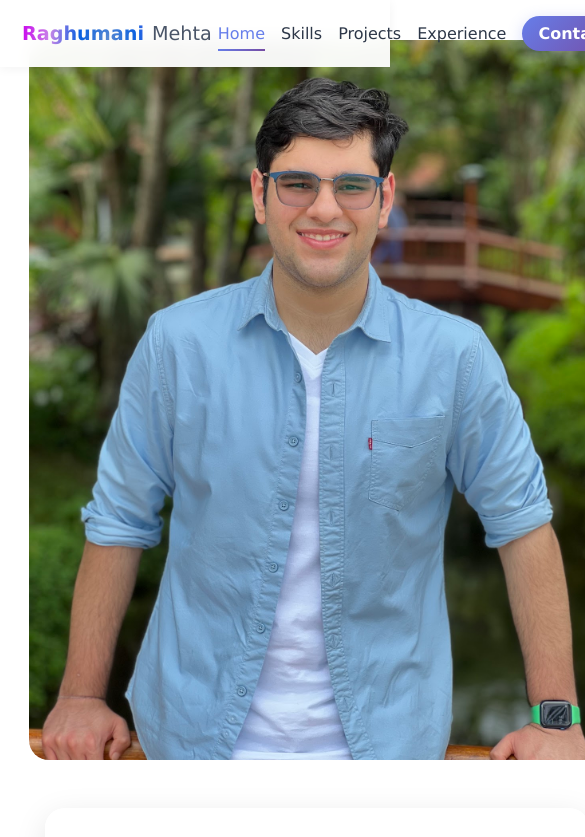
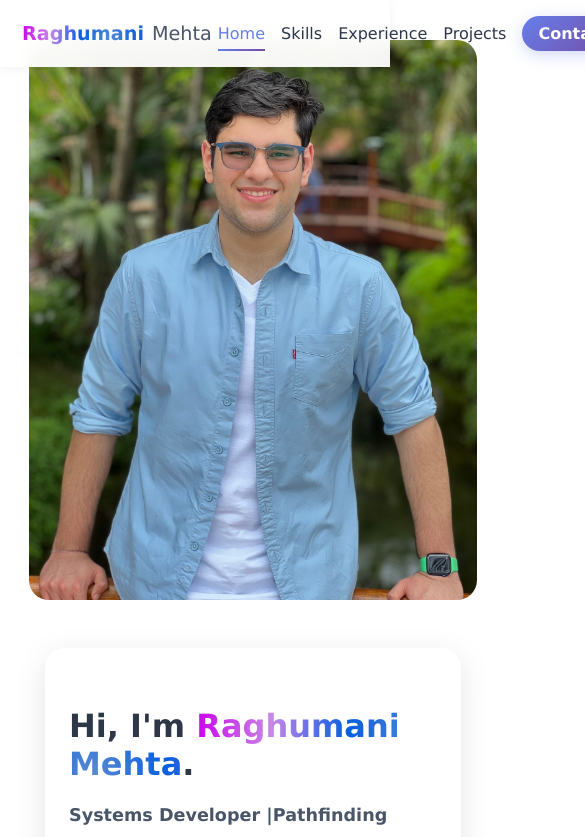
Before and after one commit to raghumanimehta/PortfolioWebsiteReact, a React (Vite) app: page / in a window 390 px wide. Shown: the top 837 px of the page, 585 px wide, since content can reach past the window. Built offline with nearby package versions, Linux system fonts and the light colour scheme.

Commit message:
udated intro

```diff
--- a/src/App.jsx
+++ b/src/App.jsx
@@ -3,6 +3,7 @@ import Navbar from './components/Navbar';
 import Intro from './components/Intro';
 import Skills from './components/Skills';
 import TemplateProjects from './components/Projects/Template';
+import Projects from './components/Projects/Projects'
 import Experience from './components/Experience';
 
 function App() {
@@ -19,9 +20,9 @@ function App() {
                 <section id="experience">
                     <Experience />
                 </section>
-                {/* <section id="projects">
-                    <TemplateProjects />
-                </section> */}
+                <section id="projects">
+                    <Projects />
+                </section>
             </div>
         </>
     );
--- a/src/components/Navbar.jsx
+++ b/src/components/Navbar.jsx
@@ -80,6 +80,21 @@ function Navbar() {
                     </li>
                     <li className="nav-item">
                         <button
+                            onClick={() => scrollToSection("experience")}
+                            className={`nav-link ${
+                                activeSection === "experience" ? "active" : ""
+                            }`}
+                            style={{
+                                background: "none",
+                                border: "none",
+                                cursor: "pointer",
+                            }}
+                        >
+                            Experience
+                        </button>
+                    </li>
+                    <li className="nav-item">
+                        <button
                             onClick={() => scrollToSection("projects")}
                             className={`nav-link ${
                                 activeSection === "projects" ? "active" : ""
@@ -94,23 +109,8 @@ function Navbar() {
                         </button>
                     </li>
                     <li className="nav-item">
-                        <button
-                            onClick={() => scrollToSection("experience")}
-                            className={`nav-link ${
-                                activeSection === "experience" ? "active" : ""
-                            }`}
-                            style={{
-                                background: "none",
-                                border: "none",
-                                cursor: "pointer",
-                            }}
-                        >
-                            Experience
-                        </button>
-                    </li>
-                    <li className="nav-item">
                         <a
-                            href="mailto:your.email@example.com"
+                            href="mailto:raghumani2003@outlook.com"
                             className="nav-link contact-btn"
                         >
                             Contact
--- a/src/components/Projects/Projects.jsx
+++ b/src/components/Projects/Projects.jsx
@@ -1 +1,12 @@
 import React from "react";
+
+export default function Projects() {
+    return (
+
+        <div>
+            <h1 className="highlight">
+                Projects: Work in Progress
+            </h1>
+        </div>
+    )
+}
--- a/src/components/styles/Intro.css
+++ b/src/components/styles/Intro.css
@@ -125,6 +125,13 @@
 }
 
 /* Mobile Responsiveness */
+@media (max-width: 1200px) {
+    .dp-container {
+        width: 28rem;
+        height: 35rem;
+    }
+}
+
 @media (max-width: 768px) {
     .intro {
         padding: 2rem 1.5rem;
```
Also changed, not shown: 5 other files (tests, documents, lock files or other folders).
